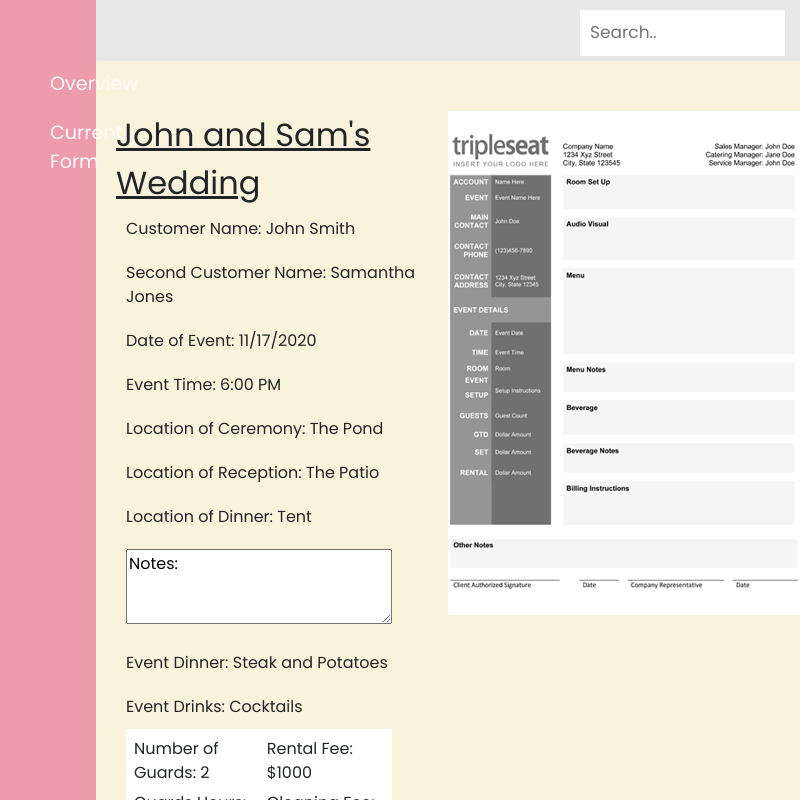
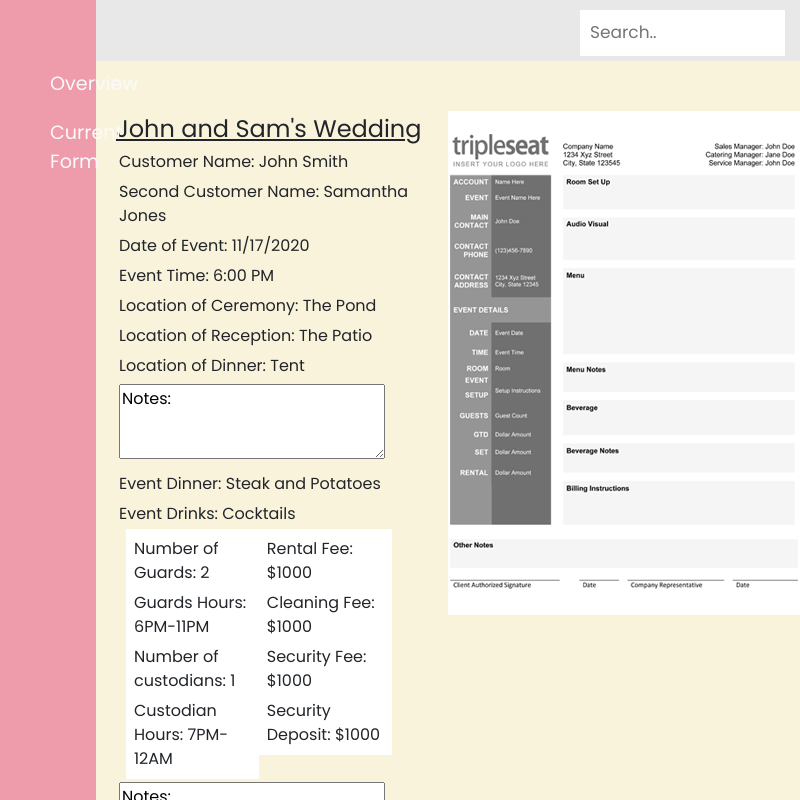
Before and after one commit to EldritchCrow/MITRProject, an Electron app: page Public/form.html in a window 800 px wide. Drawn offline with nearby package versions, Linux system fonts and the light colour scheme.

Commit message:
Condensed Info
Made it so export button is still visible, still needs some work

```diff
--- a/Public/Resources/CSS/form.css
+++ b/Public/Resources/CSS/form.css
@@ -156,12 +156,12 @@ a, a:hover, a:focus {
     padding-left: 20px ;
 }
 #formEventName {
-    font-size: xx-large;
+    font-size: x-large;
     text-decoration: underline;
 }
 
 .formData {
-    padding: 10px;
+    padding: 3px;
 }
 
 /* box for fee info */
@@ -190,7 +190,7 @@ a, a:hover, a:focus {
 
 /*text box styling */
 textarea {
-    margin: 10px;
+    margin: 3px;
     width: 80%;
 }
 
```
